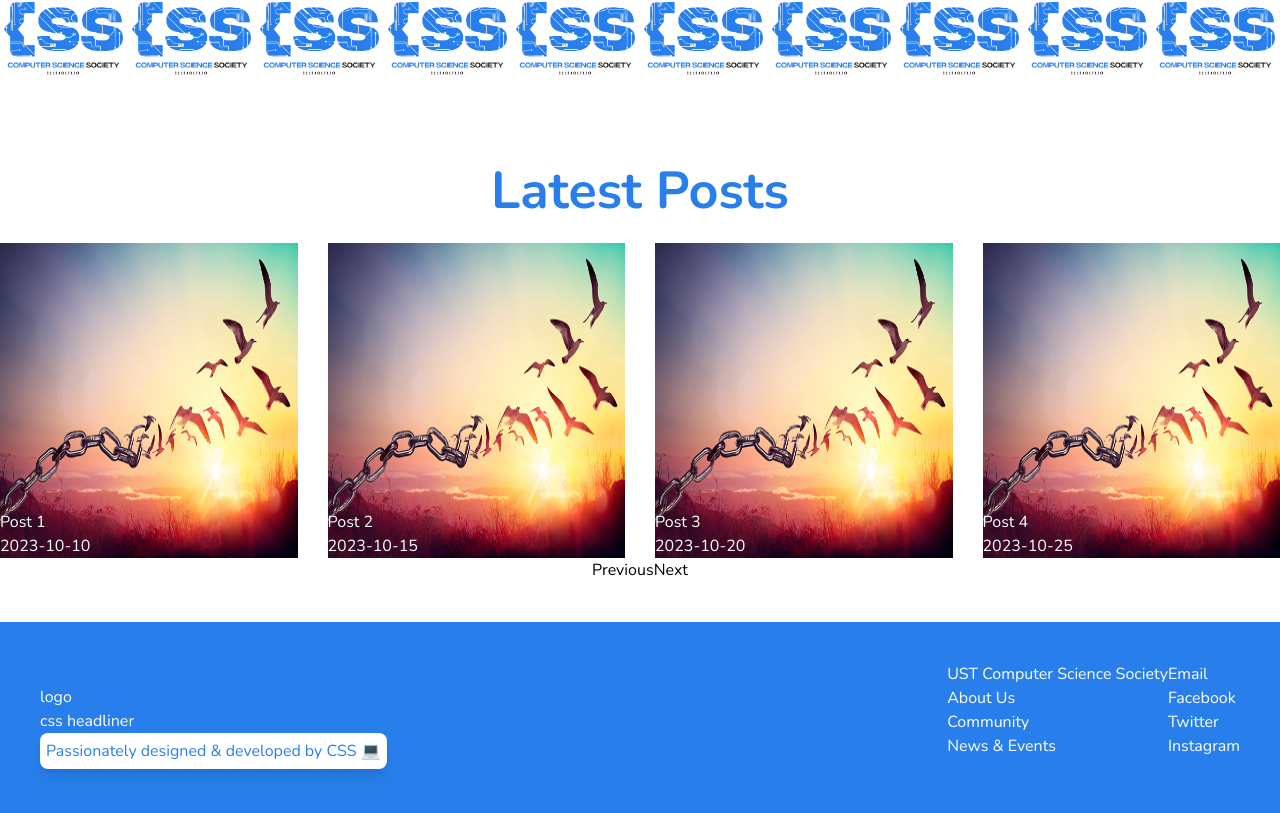
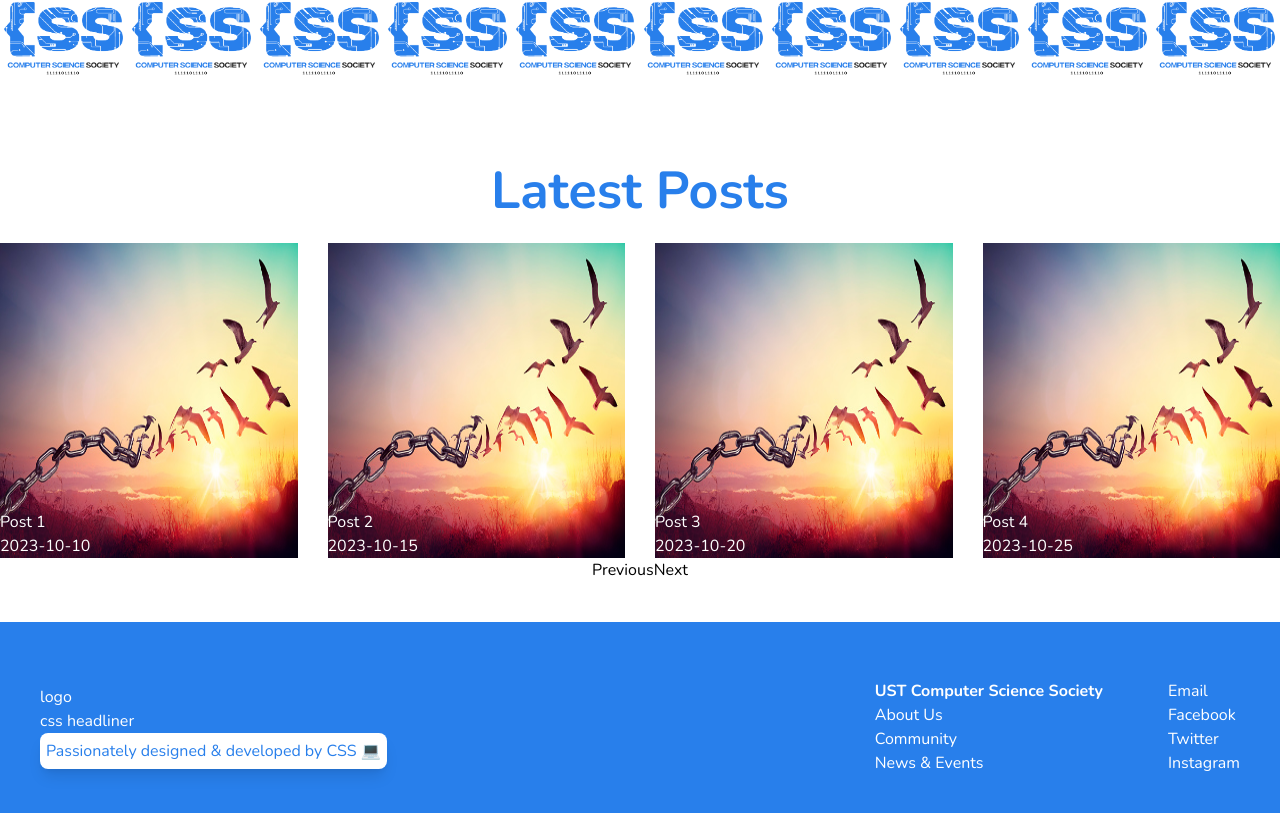
Before and after one commit to neilcasas/final-ustcss, a React (Vite) app: page / in a window 1280 px wide. Shown: the part 3207-4020 px from the top of the page. Built offline with nearby package versions, Linux system fonts and the light colour scheme.

Commit message:
Adjusted styling on footer navigation

```diff
--- a/src/components/Footer.jsx
+++ b/src/components/Footer.jsx
@@ -12,12 +12,12 @@ const Footer = () => {
           </p>
         </div>
       </div>
-      <div className="right-half flex">
+      <div className="right-half flex items-center gap-[65px]">
         <div className="nav flex flex-col">
-          <p>UST Computer Science Society</p>
-          <a>About Us</a>
-          <a>Community</a>
-          <a>News & Events</a>
+          <p className="font-bold">UST Computer Science Society</p>
+          <a className="cursor-pointer">About Us</a>
+          <a className="cursor-pointer">Community</a>
+          <a className="cursor-pointer">News & Events</a>
         </div>
         <div className="socials flex flex-col">
           <a>Email</a>
```
